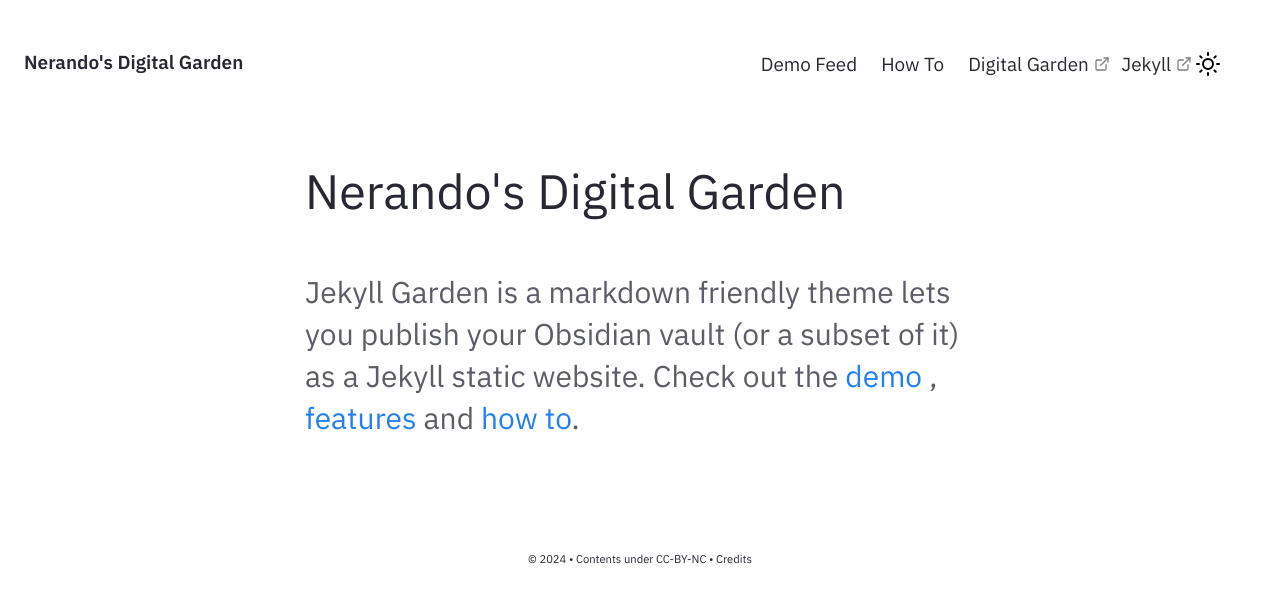
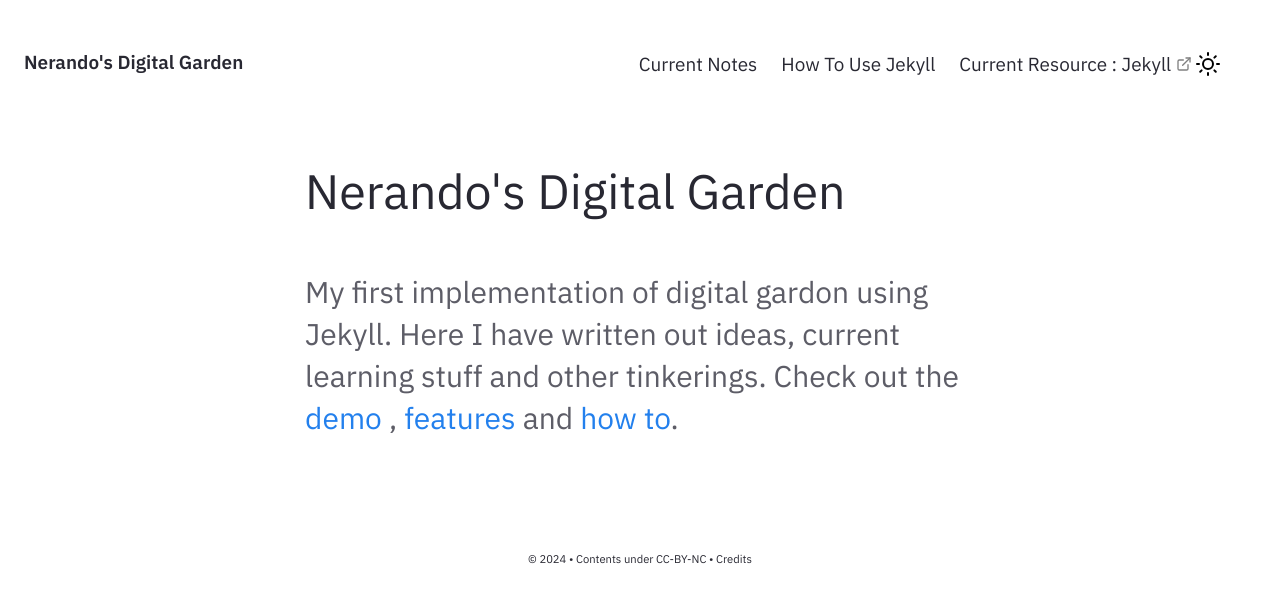
Before and after one commit to Nerajno/digital_garden, a Jekyll site: the page built from pages/index.md, in a window 1280 px wide. Shown: the top 603 px of the page. Built offline with Jekyll 4.4.1, drawn with Linux system fonts in a browser that asks for light colours.

Commit message:
need to tinker with this

```diff
--- a/_includes/Homepage.html
+++ b/_includes/Homepage.html
@@ -1,7 +1,7 @@
 <div class="home-intro">
     <div class="jumbo">{{site.heading}} </div>
     <div class="home-sub-text"> <h3>
-        Jekyll Garden is a markdown friendly theme lets you publish your Obsidian vault (or a subset of it) as a Jekyll static website.
+        My  first implementation of digital gardon using Jekyll. Here I have written out ideas, current learning stuff and other tinkerings.
         Check out the <a href="{{'/notes' | relative_url}}"> demo </a>, <a href="{{'/post/features' | relative_url}}"> features </a> and <a href="{{'/post/how-to' | relative_url}}"> how to</a>.
         </h3>
 </div> </div>
--- a/_includes/Nav.html
+++ b/_includes/Nav.html
@@ -54,16 +54,13 @@
     <div id="navbarBasicExample" class="navbar-menu">
       <div class="navbar-start">
         <a href="{{'/notes' | relative_url}}" class="navbar-item">
-          Demo Feed
+          Current Notes
         </a>
         <a href="../post/how-to" class="navbar-item">
-          How To
-        </a>
-        <a href="https://nerajnodigitalgarden.netlify.app/" target="_blank" class="navbar-item">
-          Digital Garden
+          How To Use Jekyll
         </a>
         <a href="https://jekyllrb.com/" target="_blank" class="navbar-item">
-          Jekyll
+          Current Resource : Jekyll
         </a>
       </div>
       <div class="navbar-end is-hidden-mobile" onclick="modeSwitcher()" >
```
